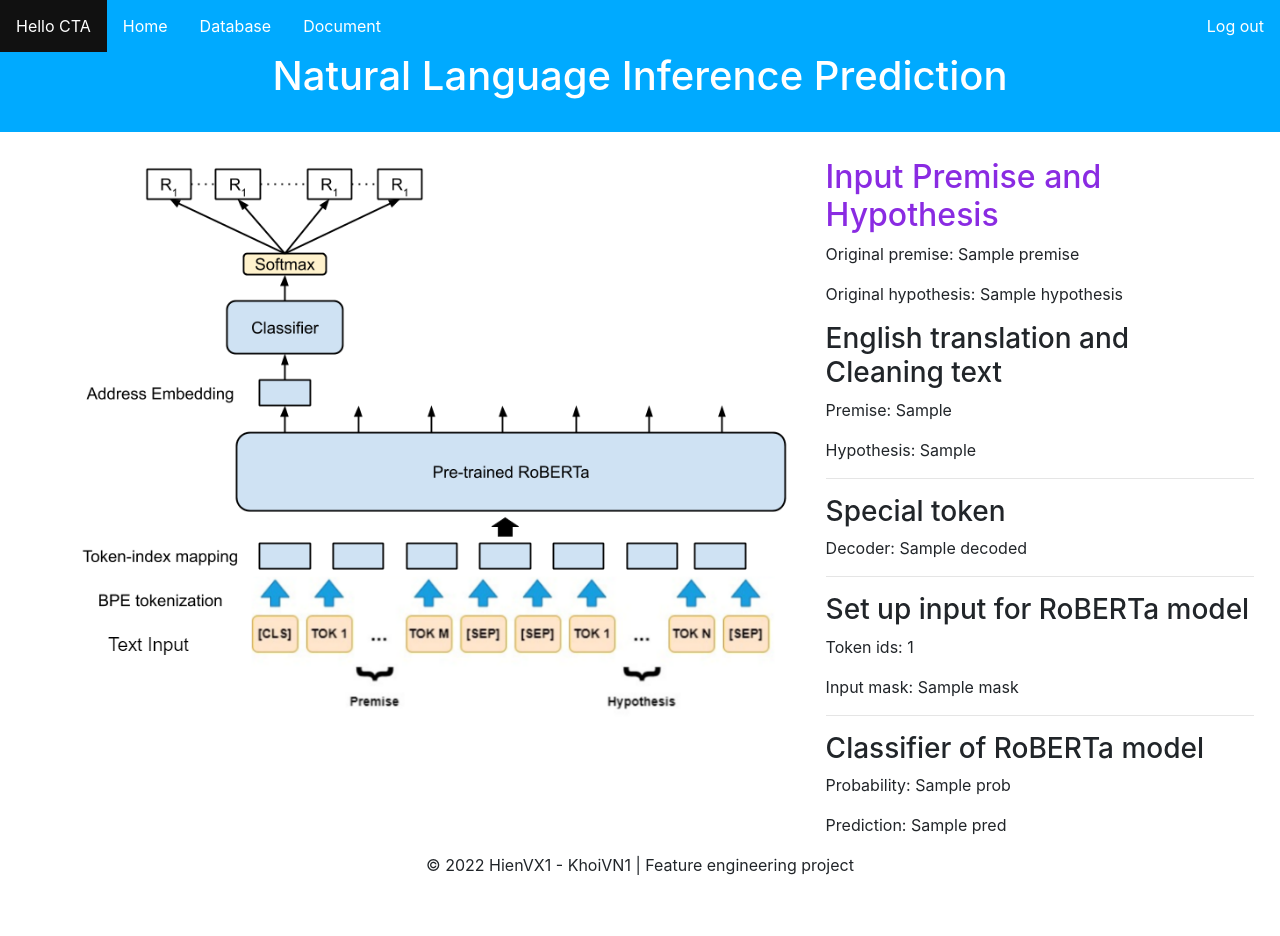
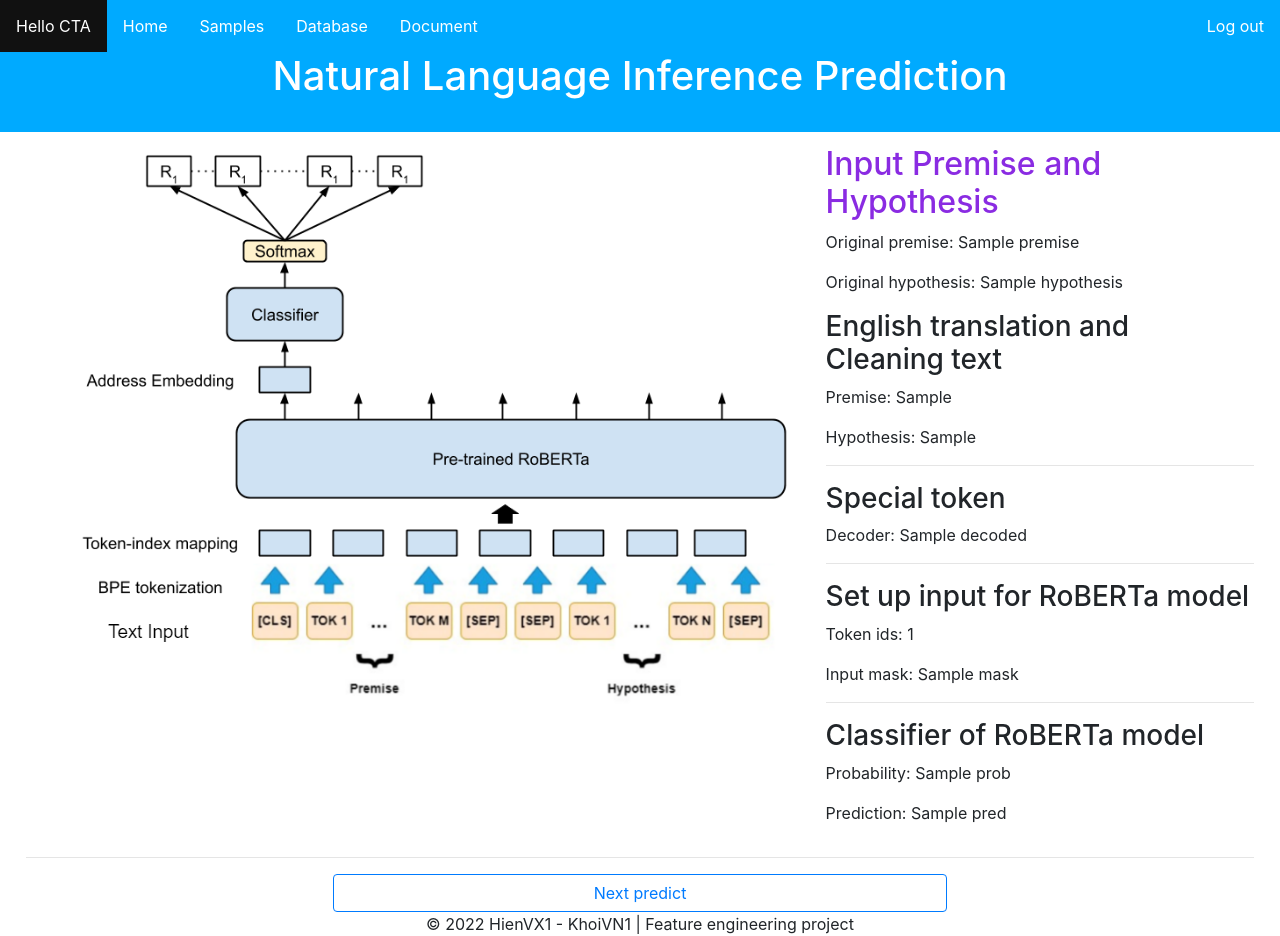
Before and after one commit to vnk8071/nli-end-to-end, a Flask app: template app/templates/predict_roberta.html in a window 1280 px wide. Before the commit the page ends 875 px from the top, so only its background shows below. Run offline with Flask 2, Linux system fonts and the light colour scheme; the template is opened without the code that fills it: most values are stand-ins (such as "Sample title", 1, 10 or a date in 2020); parts of the project's set-up code (start-up, migrations or seed data) failed here and were passed over; some libraries are stand-ins or nearby versions.

Commit message:
Update UI

```diff
--- a/app/static/nli.css
+++ b/app/static/nli.css
@@ -37,7 +37,7 @@ body {
 }
 
 .content {
-    padding-top: 2%;
+    padding-top: 1%;
     padding-left: 2%;
     padding-right: 2%;
 }
@@ -46,7 +46,7 @@ body {
     display: flex;
 }
 
-.content-row h2{
+.content-row h2 {
     color: blueviolet;
 }
 
@@ -59,6 +59,7 @@ body {
     position: block;
     bottom: 0;
     text-align: center;
+    padding-top: 0;
 }
 
 
@@ -77,6 +78,8 @@ body {
 .content-database td {
     padding-top: 1%;
     padding-bottom: 1%;
+    padding-left: 0.5%;
+    padding-right: 0.5%;
 }
 
 .content-database,
--- a/app/templates/base.html
+++ b/app/templates/base.html
@@ -11,7 +11,6 @@
         integrity="sha384-GJzZqFGwb1QTTN6wy59ffF1BuGJpLSa9DkKMp0DgiMDm4iYMj70gZWKYbI706tWS" crossorigin="anonymous">
     <link rel="icon" href="/static/images/NLI_logo.png" type="image/png">
     <script src="https://ajax.googleapis.com/ajax/libs/jquery/3.6.0/jquery.min.js"></script>
-    <script src="https://maxcdn.bootstrapcdn.com/bootstrap/3.4.1/js/bootstrap.min.js"></script>
     <title>NLI App</title>
 </head>
 
@@ -20,6 +19,7 @@
         <ul>
             <li><a href="/">Hello CTA</a></li>
             <li><a href="/">Home</a></li>
+            <li><a href="/sample">Samples</a></li>
             <li><a href="/database">Database</a></li>
             <li><a href="/document">Document</a></li>
             <li style="float:right"><a class="active" href="/">Log out</a></li>
--- a/app/templates/predict_roberta.html
+++ b/app/templates/predict_roberta.html
@@ -25,4 +25,9 @@
         <p>Prediction: {{pred}}</p>
     </div>
 </div>
+<hr>
+<center>
+    <a href="{{ url_for('index') }}"><button class="btn btn-outline-primary btn-block" style="width: 50%;">Next
+            predict</button></a>
+</center>
 {% endblock %}
```
Also changed, not shown: app/templates/index.html (+23 -1 lines). Lines whose indentation alone changed are shown as unchanged.
